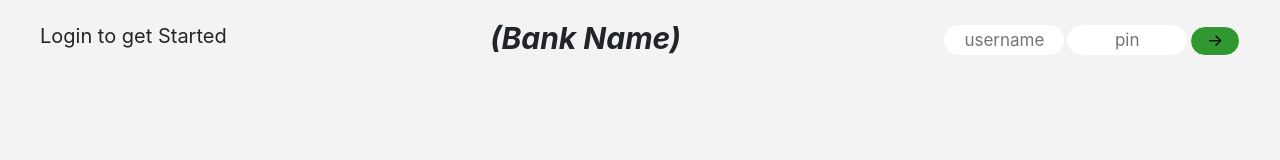
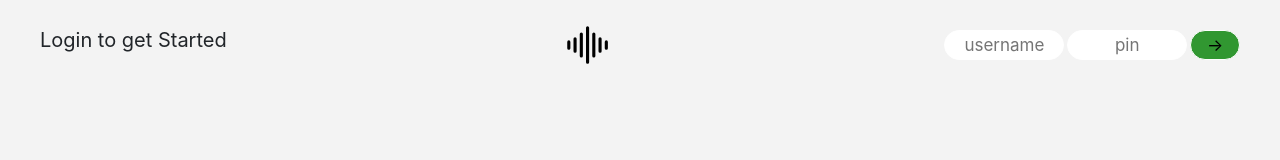
Before and after one commit to ShrayankM/JavaScript-2020, a plain HTML site: page Project #9 Bankist Application/index.html in a window 1280 px wide. Drawn offline with nearby package versions, Linux system fonts and the light colour scheme.

```diff
--- a/Project #9 Bankist Application/index.html
+++ b/Project #9 Bankist Application/index.html
@@ -16,7 +16,8 @@
     <div class="nav">
         <p class="welcome"> Login to get Started </p>
 
-        <h3 class="head-title"> (Bank Name) </h3>
+        <!-- <h3 class="head-title"> (Bank Name) </h3> -->
+        <img src="soundwave.svg" alt="" style = "height: 5rem; width: 7rem;">
         <form action="" class="login">
 
             <!-- * Username * -->
```
Also changed, not shown: Project #9 Bankist Application/logo.png (deleted), Project #9 Bankist Application/soundwave.svg (added), 2 other files.
